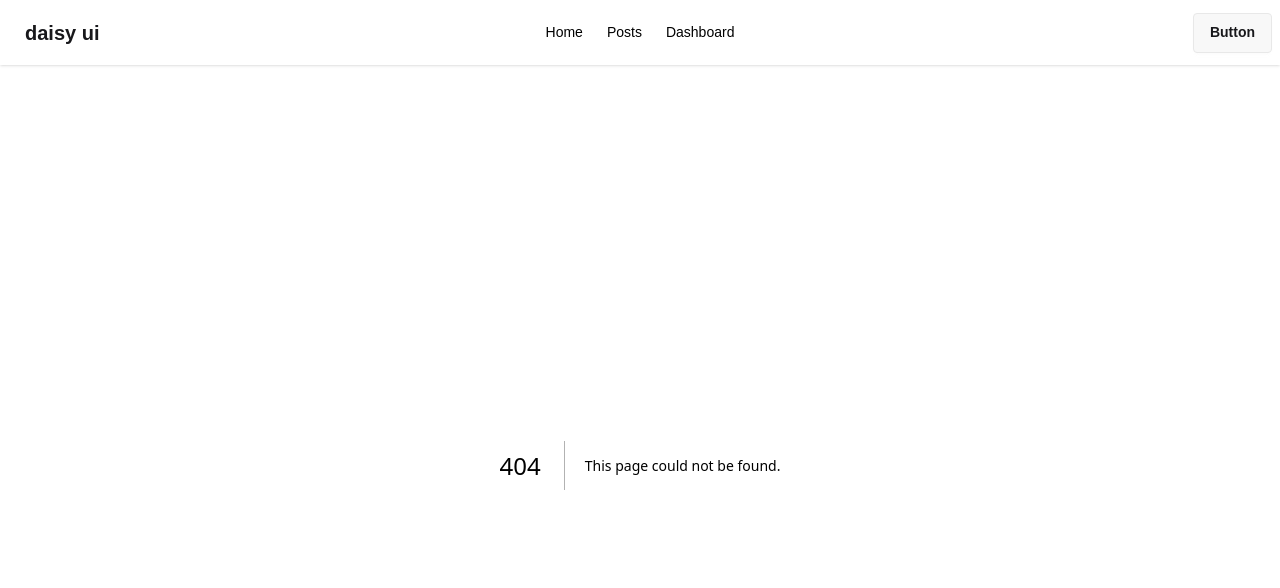
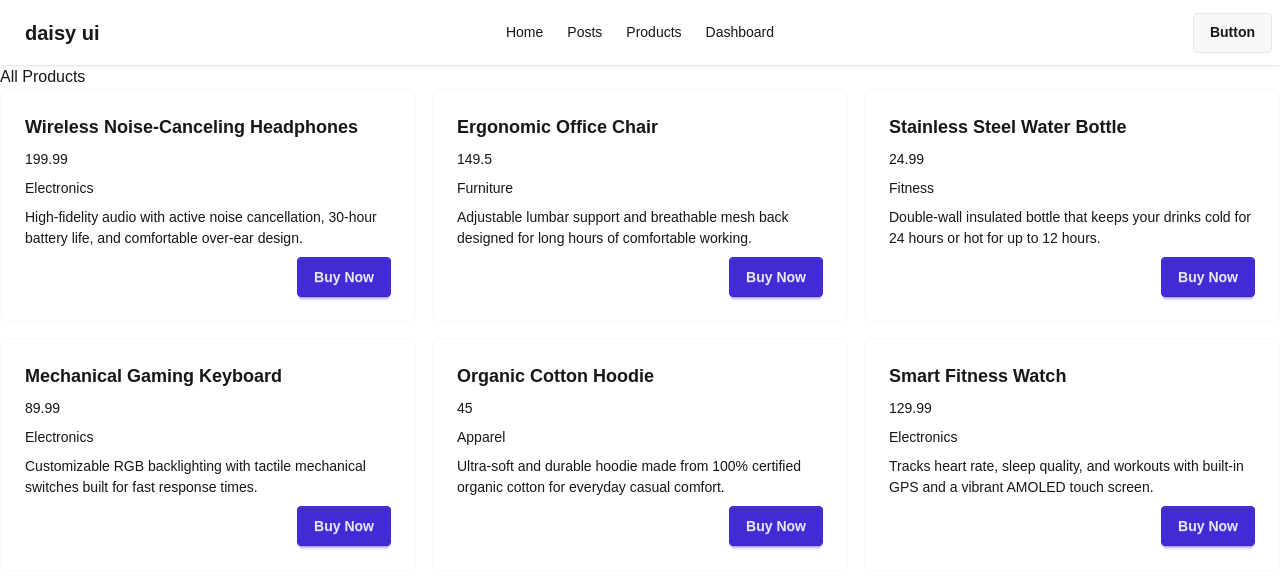
Before and after one commit to swarnabuilds/nextjs-data-caching, a Next.js app: page /products in a window 1280 px wide. Before the commit this address had no page. Shown: the top 588 px of the page. Built offline with nearby package versions, Linux system fonts and the light colour scheme; data requests are answered from the project's data file.

Commit message:
using json-server for products data fetch

```diff
--- /dev/null
+++ b/db.json
@@ -0,0 +1,64 @@
+{
+  "products": [
+    {
+      "id": "1",
+      "name": "Wireless Noise-Canceling Headphones",
+      "category": "Electronics",
+      "price": 199.99,
+      "inStock": true,
+      "rating": 4.7,
+      "image": "https://images.unsplash.com/photo-1505740420928-5e560c06d30e?w=500",
+      "description": "High-fidelity audio with active noise cancellation, 30-hour battery life, and comfortable over-ear design."
+    },
+    {
+      "id": "2",
+      "name": "Ergonomic Office Chair",
+      "category": "Furniture",
+      "price": 149.50,
+      "inStock": true,
+      "rating": 4.5,
+      "image": "https://images.unsplash.com/photo-1580481072645-022f9a6d1270?w=500",
+      "description": "Adjustable lumbar support and breathable mesh back designed for long hours of comfortable working."
+    },
+    {
+      "id": "3",
+      "name": "Stainless Steel Water Bottle",
+      "category": "Fitness",
+      "price": 24.99,
+      "inStock": false,
+      "rating": 4.8,
+      "image": "https://images.unsplash.com/photo-1602143407151-7111542de6e8?w=500",
+      "description": "Double-wall insulated bottle that keeps your drinks cold for 24 hours or hot for up to 12 hours."
+    },
+    {
+      "id": "4",
+      "name": "Mechanical Gaming Keyboard",
+      "category": "Electronics",
+      "price": 89.99,
+      "inStock": true,
+      "rating": 4.6,
+      "image": "https://images.unsplash.com/photo-1587829741301-dc798b83add3?w=500",
+      "description": "Customizable RGB backlighting with tactile mechanical switches built for fast response times."
+    },
+    {
+      "id": "5",
+      "name": "Organic Cotton Hoodie",
+      "category": "Apparel",
+      "price": 45.00,
+      "inStock": true,
+      "rating": 4.3,
+      "image": "https://images.unsplash.com/photo-1556905055-8f358a7a47b2?w=500",
+      "description": "Ultra-soft and durable hoodie made from 100% certified organic cotton for everyday casual comfort."
+    },
+    {
+      "id": "6",
+      "name": "Smart Fitness Watch",
+      "category": "Electronics",
+      "price": 129.99,
+      "inStock": true,
+      "rating": 4.4,
+      "image": "https://images.unsplash.com/photo-1523275335684-37898b6baf30?w=500",
+      "description": "Tracks heart rate, sleep quality, and workouts with built-in GPS and a vibrant AMOLED touch screen."
+    }
+  ]
+}
--- a/package.json
+++ b/package.json
@@ -9,6 +9,7 @@
     "lint": "eslint"
   },
   "dependencies": {
+    "json-server": "^1.0.0-beta.15",
     "next": "16.3.5",
     "react": "19.2.8",
     "react-dom": "19.2.8"
--- a/src/app/components/Navbar.jsx
+++ b/src/app/components/Navbar.jsx
@@ -6,6 +6,7 @@ const Navbar = () => {
     const links = <>
         <li><Link href='/'>Home</Link></li>
         <li><Link href='/posts'>Posts</Link></li>
+        <li><Link href='/products'>Products</Link></li>
         <li><Link href='/dashboard'>Dashboard</Link></li>
     </>
     return (
--- /dev/null
+++ b/src/app/components/ProductsCard.jsx
@@ -0,0 +1,20 @@
+
+
+const ProductsCard = ({ product }) => {
+    const {id, name ,category, price, description} = product
+    return (
+<div className="card card-border bg-base-100">
+  <div className="card-body">
+    <h2 className="card-title">{name}</h2>
+    <p>{price}</p>
+    <p>{category}</p>
+    <p>{description}</p>
+    <div className="card-actions justify-end">
+      <button className="btn btn-primary">Buy Now</button>
+    </div>
+  </div>
+</div>
+    );
+};
+
+export default ProductsCard;
--- /dev/null
+++ b/src/app/products/page.jsx
@@ -0,0 +1,24 @@
+import ProductsCard from "../components/ProductsCard";
+
+
+const getProducts = async() => {
+    const res = await fetch('http://localhost:5000/products')
+    return res.json()
+}
+const ProductsPage = async() => {
+    const products = await getProducts()
+    return (
+        <div>
+            <h2>All Products</h2>
+            <div className="grid grid-cols-3 gap-4">
+                {
+                    products.map(product => <ProductsCard
+                        key={product.id}
+                        product={product}></ProductsCard>)
+                }
+            </div>
+        </div>
+    );
+};
+
+export default ProductsPage;
```
Also changed, not shown: 1 other file (tests, documents, lock files or other folders).
